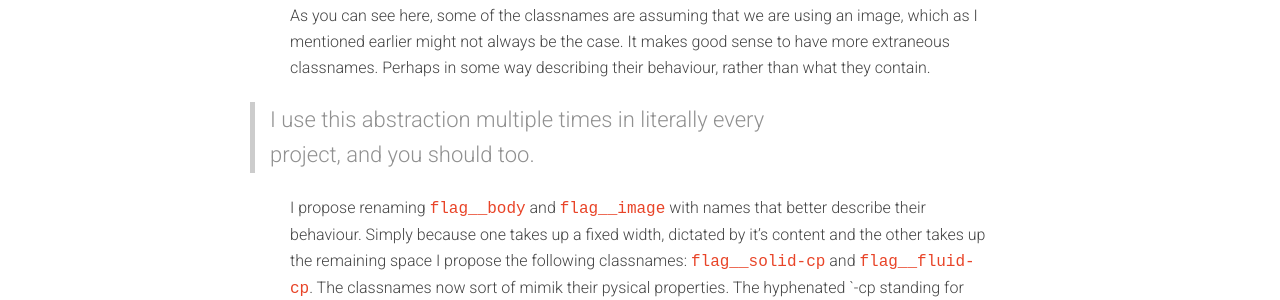
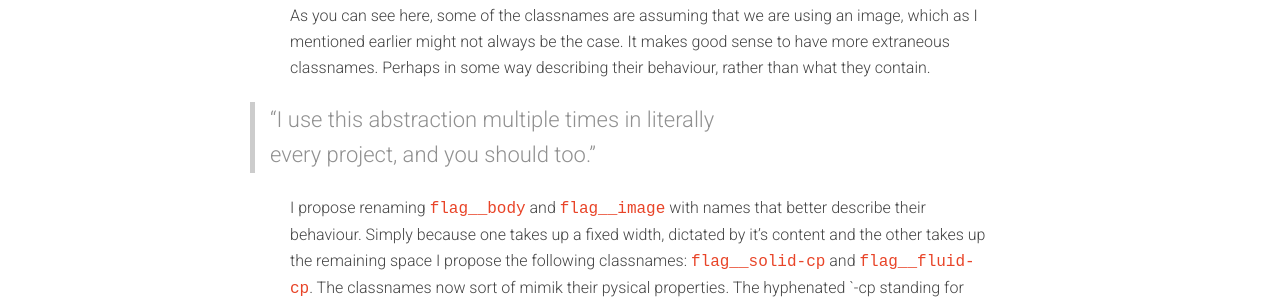
Before and after one commit to rbrtsmith/rbrtsmith.github.io, a Jekyll site: the page built from _posts/2015-02-03-developing-the-flag-object.md, in a window 1280 px wide and 900 px high, scrolled down 1347 px. Shown: the part 153-453 px from the top of the window. Built offline with Jekyll 4.4.1, drawn with Linux system fonts in a browser that asks for light colours; comment, search, counter and statistics services are not loaded.

Commit message:
style change on blockquote

```diff
--- a/_posts/2015-02-03-developing-the-flag-object.md
+++ b/_posts/2015-02-03-developing-the-flag-object.md
@@ -71,7 +71,7 @@ image, which as I mentioned earlier might not always be the case.  It makes good
 sense to have more extraneous classnames.  Perhaps in some way describing their
 behaviour, rather than what they contain.
 
-> I use this abstraction multiple times in literally every project, and you should too.
+> "I use this abstraction multiple times in literally every project, and you should too."
 
 I propose renaming `flag__body` and `flag__image` with names that better describe their
 behaviour. Simply because one takes up a fixed width, dictated by it's content and
```
